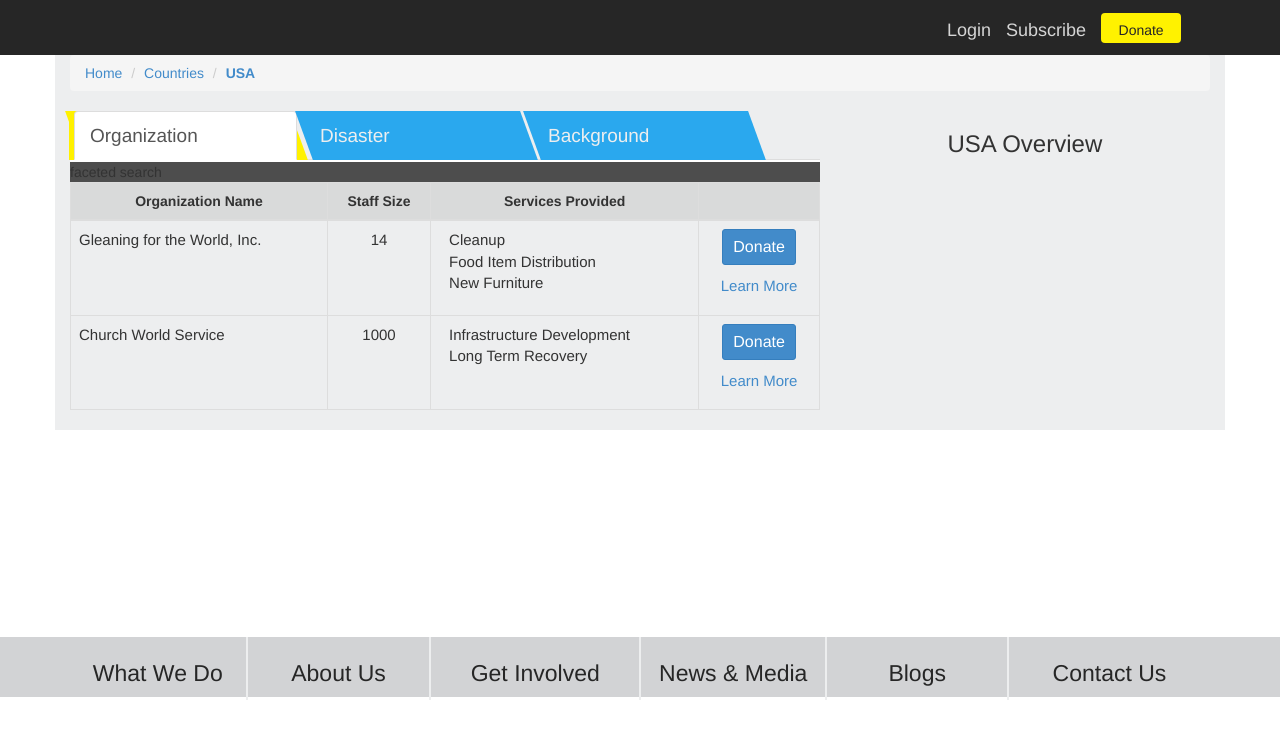
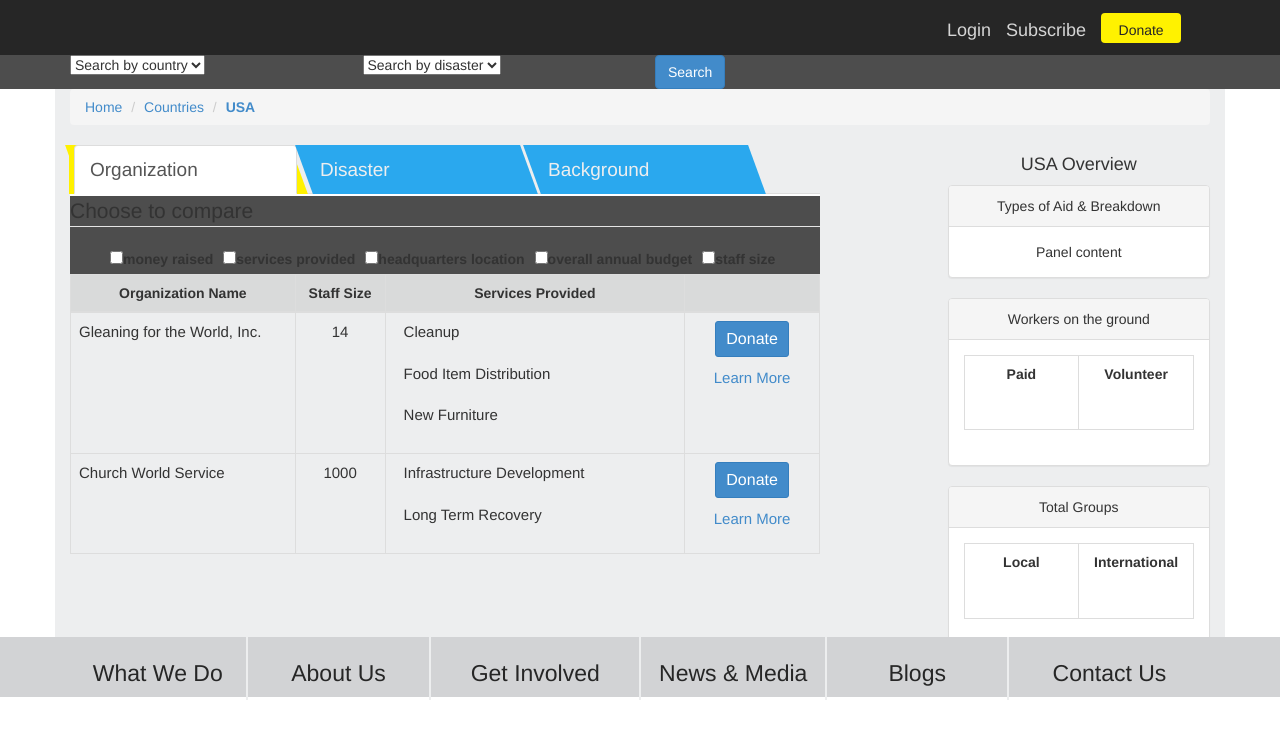
Before and after one commit to gaurav2014/smart-response-static, a website with bundled scripts: page country-organization.html in a window 1280 px wide. Shown: the part 103-842 px from the top of the page. Before the commit the page ends 800 px from the top, so only its background shows below. Built offline with nearby package versions, Linux system fonts and the light colour scheme.

Commit message:
added more basic structure

```diff
--- a/assets/css/smart-response.css
+++ b/assets/css/smart-response.css
@@ -314,6 +314,22 @@
     background-color:rgb(237, 238, 239);
 }
 
+.inside aside .table-bordered > thead > tr > th{
+    background-color:transparent;
+    border-top:none;
+    border-bottom:none;
+    width:50%;
+}
+
+
+.inside aside .table-bordered > tbody > tr:first-child > td{
+    border-top:none;
+}
+
+ul.services li{
+  margin-bottom:20px;
+}
+
 /*********************************** RULES ***********************************************/
 
 .medium-grey{
@@ -328,6 +344,18 @@
     text-align: left;
 }
 
+.align-center{
+    text-align: center;
+}
+
+.padding-none{
+    padding:0;
+}
+
+
+.margin-none{
+    margin:0;
+}
 
 /*********************************** TABS ******************************************************/
 
--- a/country-organization.html
+++ b/country-organization.html
@@ -74,8 +74,28 @@
 
     <!-- Secondary Nav
     ================================================== -->
-    <div id="secondary-nav">
-
+    <div id="secondary-nav" class="medium-grey">
+       <div class="container">
+           <div class="row">
+                <div class="col-lg-12">
+                    <form class="row">
+                        <div class="col-lg-3">
+                            <select>
+                                <option value="default">Search by country</option>
+                            </select>
+                        </div>
+                        <div class="col-lg-3">
+                            <select>
+                                <option value="default">Search by disaster</option>
+                            </select>
+                        </div>
+                        <div class="col-lg-3">
+                            <button type="submit" class="btn btn-primary">Search</button>
+                        </div>
+                    </form>
+                </div>
+           </div>
+       </div>
     </div>
 
     <!-- Page Cover
@@ -109,10 +129,27 @@
                 <div class="tab-content">
                     <div class="tab-pane active fade in" id="organizationPane">
                         <div class="medium-grey border-top">
-                            faceted search
+                            <form>
+                                <fieldset>
+                                    <legend>Choose to compare</legend>
+                                    <ul class="inline-list">
+                                        <li><label><input type="checkbox" value="" />money raised</label></li>
+                                        <li><label><input type="checkbox" value="" />services provided</label></li>
+                                        <li><label><input type="checkbox" value="" />headquarters location</label></li>
+                                        <li><label><input type="checkbox" value="" />overall annual budget</label></li>
+                                        <li><label><input type="checkbox" value="" />staff size</label></li>
+                                    </ul>
+                                </fieldset>
+                            </form>
                         </div>
                         <div class="table-responsive">
                             <table class="table table-hover table-bordered">
+                                <colgroup>
+                                    <col width="30%" />
+                                    <col width="12%" />
+                                    <col width="40%" />
+                                    <col width="18%" />
+                                </colgroup>
                                 <thead>
                                     <tr>
                                         <th>organization name</th>
@@ -126,7 +163,7 @@
                                         <td class="align-left">Gleaning for the World, Inc.</td>
                                         <td>14</td>
                                         <td class="align-left">
-                                            <ul>
+                                            <ul class="services">
                                                 <li>cleanup</li>
                                                 <li>food item distribution</li>
                                                 <li>new furniture</li>
@@ -141,7 +178,7 @@
                                         <td class="align-left">Church World Service</td>
                                         <td>1000</td>
                                         <td class="align-left">
-                                            <ul>
+                                            <ul class="services">
                                                 <li>infrastructure development</li>
                                                 <li>long term recovery</li>
                                             </ul>
@@ -169,8 +206,60 @@
             </div>
             <div class="col-lg-1"><!--gutter-->&nbsp;</div>
             <div class="col-lg-3">
-                <aside>
-                    <h3>USA Overview</h3>
+                <aside class="align-center">
+                    <h4>USA Overview</h4>
+                    <div class="panel panel-default">
+                        <div class="panel-heading">Types of Aid &amp; Breakdown</div>
+                        <div class="panel-body">
+                            Panel content
+                        </div>
+                    </div>
+                    <div class="panel panel-default">
+                        <div class="panel-heading">Workers on the ground</div>
+                        <div class="panel-body padding-none">
+                            <table class="table table-bordered margin-none">
+                                <thead>
+                                    <tr>
+                                        <th>paid</th>
+                                        <th>volunteer</th>
+                                    </tr>
+                                </thead>
+                                <tbody>
+                                    <tr>
+                                        <td>
+                                            &nbsp;
+                                        </td>
+                                        <td>
+                                            &nbsp;
+                                        </td>
+                                    </tr>
+                                </tbody>
+                            </table>
+                        </div>
+                    </div>
+                    <div class="panel panel-default">
+                        <div class="panel-heading">Total Groups</div>
+                        <div class="panel-body padding-none">
+                            <table class="table table-bordered margin-none">
+                                <thead>
+                                <tr>
+                                    <th>local</th>
+                                    <th>international</th>
+                                </tr>
+                                </thead>
+                                <tbody>
+                                <tr>
+                                    <td>
+                                        &nbsp;
+                                    </td>
+                                    <td>
+                                        &nbsp;
+                                    </td>
+                                </tr>
+                                </tbody>
+                            </table>
+                        </div>
+                    </div>
                 </aside>
             </div>
         </div>
```
